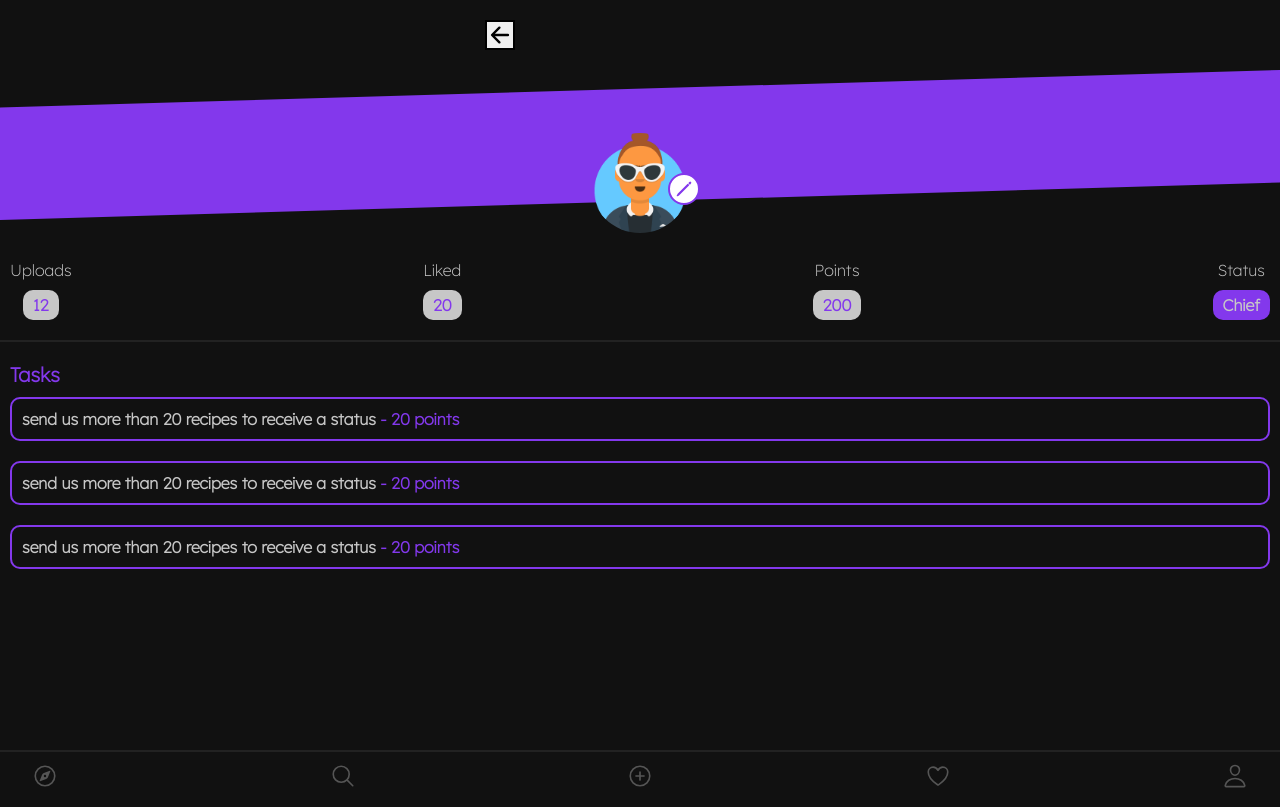
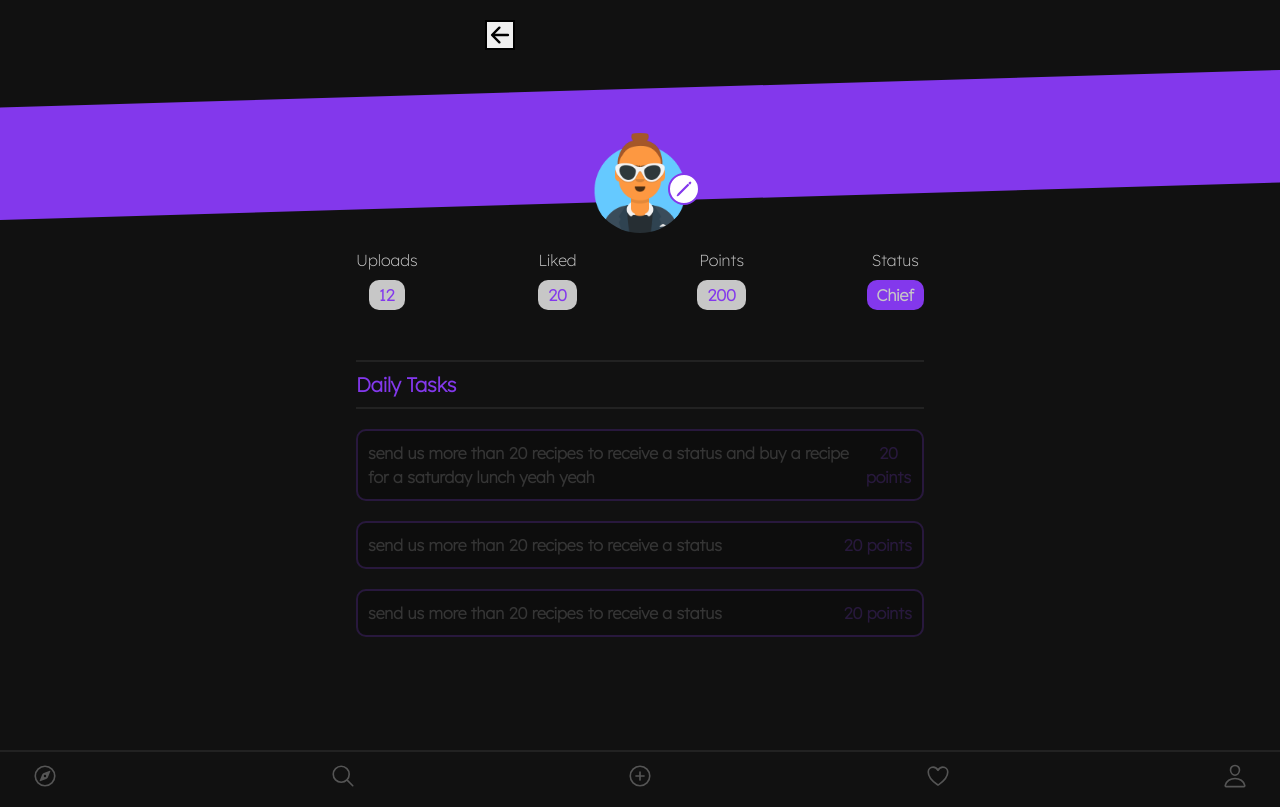
Before and after one commit to danielpalmares/foodie, a React (Create React App) app: page /profile in a window 1280 px wide. Built offline with nearby package versions, Linux system fonts and the light colour scheme; no server answers.

Commit message:
profile page

```diff
--- a/src/pages/Profile/_index.jsx
+++ b/src/pages/Profile/_index.jsx
@@ -46,26 +46,29 @@ export default function Profile() {
           </Stats>
 
           <Missions>
-            <h1>Tasks</h1>
+            <h1>Daily Tasks</h1>
             <ul>
               <div>
                 <li>
-                  send us more than 20 recipes to receive a status
-                  <span> - 20 points</span>
+                  <p>
+                    send us more than 20 recipes to receive a status and buy a
+                    recipe for a saturday lunch yeah yeah
+                  </p>
+                  <span>20 points</span>
                 </li>
               </div>
 
               <div>
                 <li>
                   send us more than 20 recipes to receive a status
-                  <span> - 20 points</span>
+                  <span>20 points</span>
                 </li>
               </div>
 
               <div>
                 <li>
                   send us more than 20 recipes to receive a status
-                  <span> - 20 points</span>
+                  <span>20 points</span>
                 </li>
               </div>
             </ul>
--- a/src/pages/Profile/styles.js
+++ b/src/pages/Profile/styles.js
@@ -1,14 +1,39 @@
 import styled from 'styled-components';
 
 export const Missions = styled.div`
-  padding: 0 1rem;
-  margin-bottom: 10rem;
+  width: 100%;
+  padding-bottom: 15rem;
+
+  // media queries start area
+  @media screen and (min-width: 320px) {
+    max-width: 300px;
+    margin: 0 auto;
+  }
+
+  @media screen and (min-width: 375px) {
+    max-width: 355px;
+    margin: 0 auto;
+  }
+
+  @media screen and (min-width: 425px) {
+    max-width: 405px;
+    margin: 0 auto;
+  }
+
+  @media screen and (min-width: 768px) {
+    max-width: 568px;
+    margin: 0 auto;
+  }
+  // media queries final area
 
   h1 {
     font-size: 2rem;
     color: #8338ec;
     font-weight: 700;
-    margin: 1rem 0;
+    margin: 2rem 0;
+    padding: 1rem 0;
+    border-top: 2px solid #222;
+    border-bottom: 2px solid #222;
   }
 
   ul {
@@ -26,14 +51,22 @@ export const Missions = styled.div`
         font-weight: 700;
         width: 100%;
         height: auto;
-        background: #111;
+        background: #000;
+        opacity: 0.2;
         border-radius: 1rem;
         border: 2px solid #8338ec;
         //border-style: dashed;
+        line-height: 1.5;
+
+        display: flex;
+        justify-content: space-between;
 
         span {
           color: #8338ec;
           font-weight: 700;
+          align-self: flex-start;
+          text-align: center;
+          margin-left: 1rem;
         }
       }
     }
@@ -41,16 +74,34 @@ export const Missions = styled.div`
 `;
 
 export const Stats = styled.div`
-  /* display: flex;
-  justify-content: center; */
-  padding: 2rem 0;
-  margin: 2rem 0;
-  border-bottom: 2px solid #222;
+  width: 100%;
+  padding: 3rem 0;
+
+  // media queries start area
+  @media screen and (min-width: 320px) {
+    max-width: 300px;
+    margin: 0 auto;
+  }
+
+  @media screen and (min-width: 375px) {
+    max-width: 355px;
+    margin: 0 auto;
+  }
+
+  @media screen and (min-width: 425px) {
+    max-width: 405px;
+    margin: 0 auto;
+  }
+
+  @media screen and (min-width: 768px) {
+    max-width: 568px;
+    margin: 0 auto;
+  }
+  // media queries final area
 
   ul {
     display: flex;
     justify-content: space-between;
-    padding: 0 1rem;
 
     li {
       display: flex;
```
